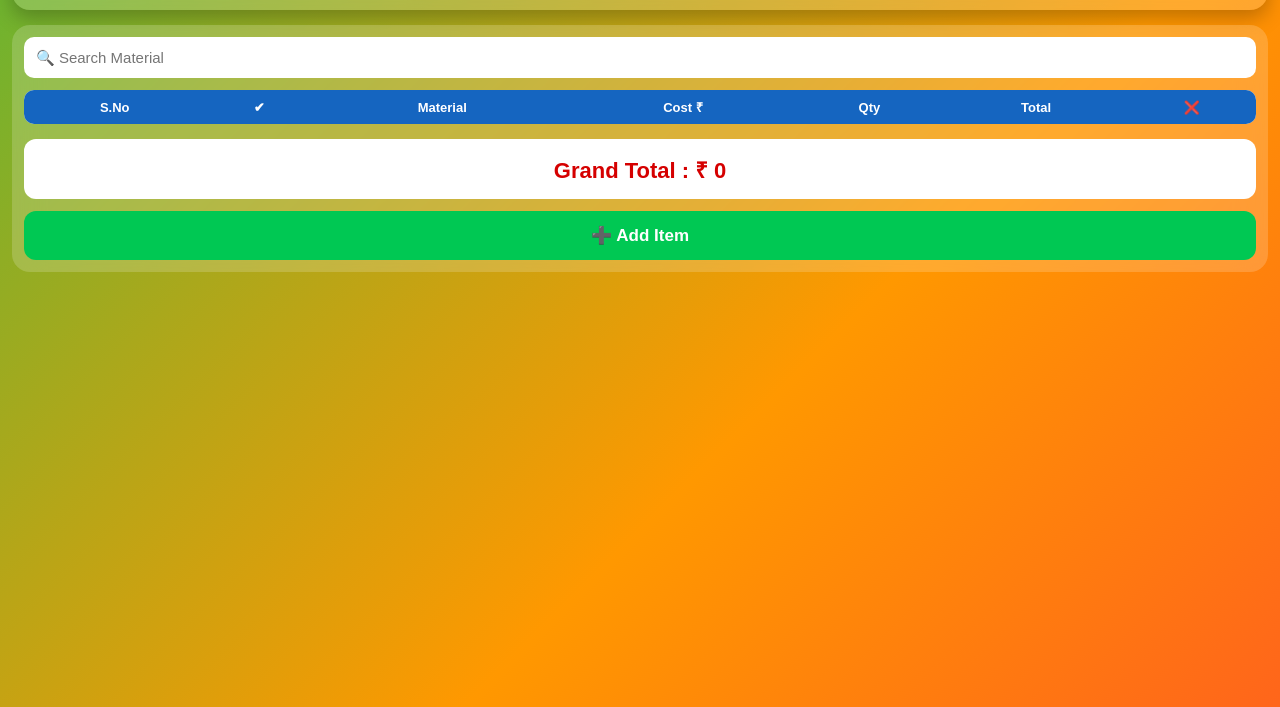
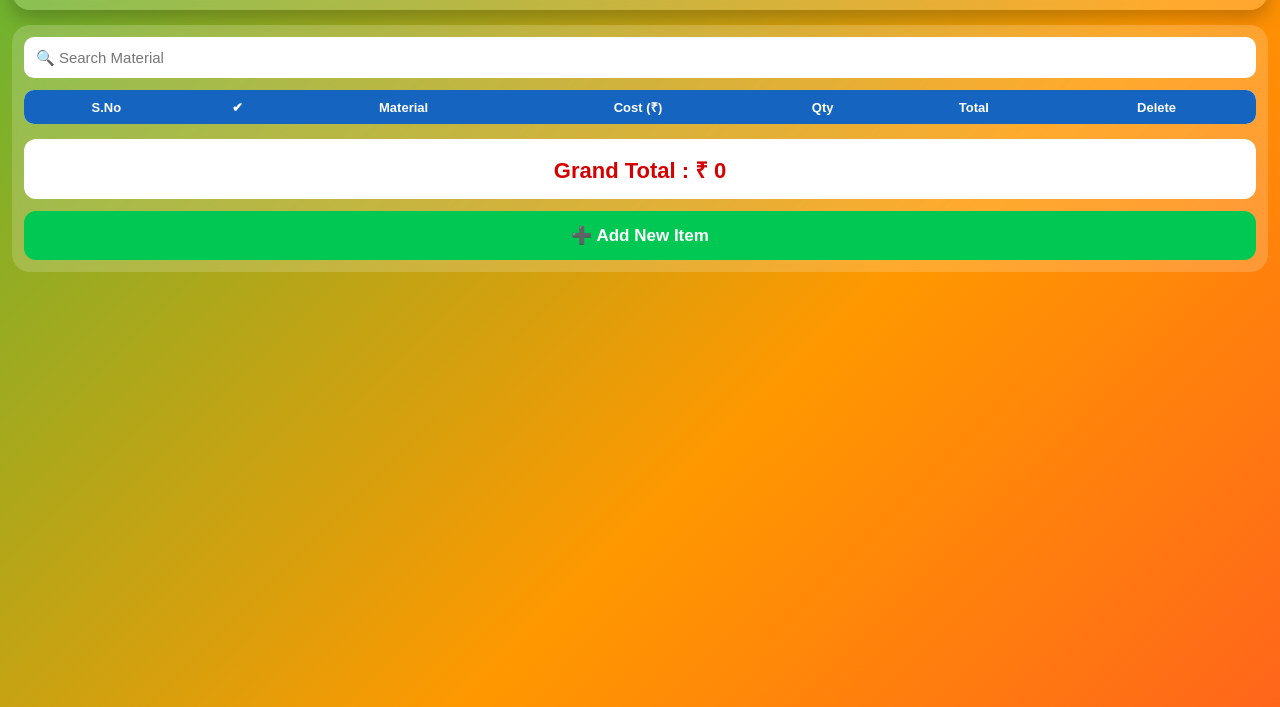
Before and after one commit to fmax39894-maker/Red-Diamonds-, a plain HTML site: page index.html in a window 1280 px wide. Shown: the part 93-800 px from the top of the page. Drawn offline with Linux system fonts and the light colour scheme; no server answers.

Commit message:
Update index.html

```diff
--- a/index.html
+++ b/index.html
@@ -1,6 +1,5 @@
 <!DOCTYPE html>
 <html lang="en">
-
 <head>
 
 <meta charset="UTF-8">
@@ -29,7 +28,7 @@ type="text"
 id="search"
 placeholder="🔍 Search Material">
 
-<table id="table">
+<table>
 
 <thead>
 
@@ -41,13 +40,13 @@ placeholder="🔍 Search Material">
 
 <th>Material</th>
 
-<th>Cost ₹</th>
+<th>Cost (₹)</th>
 
 <th>Qty</th>
 
 <th>Total</th>
 
-<th>❌</th>
+<th>Delete</th>
 
 </tr>
 
@@ -69,19 +68,15 @@ Grand Total :
 </div>
 
 <button id="addBtn">
-
-➕ Add Item
-
+➕ Add New Item
 </button>
 
 </div>
 
 </div>
 
-<!-- Firebase SDK -->
 <script type="module" src="firebase.js"></script>
 <script type="module" src="script.js"></script>
 
 </body>
-
 </html>
```
